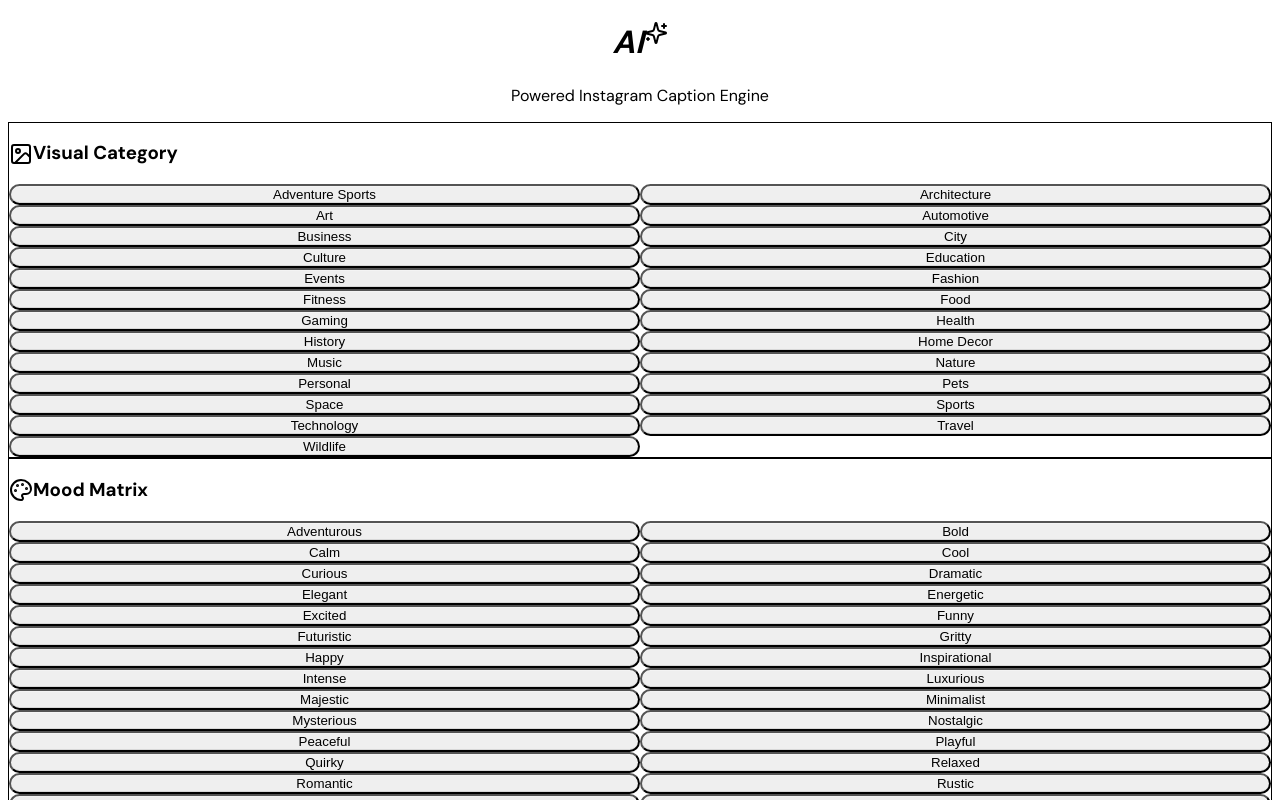
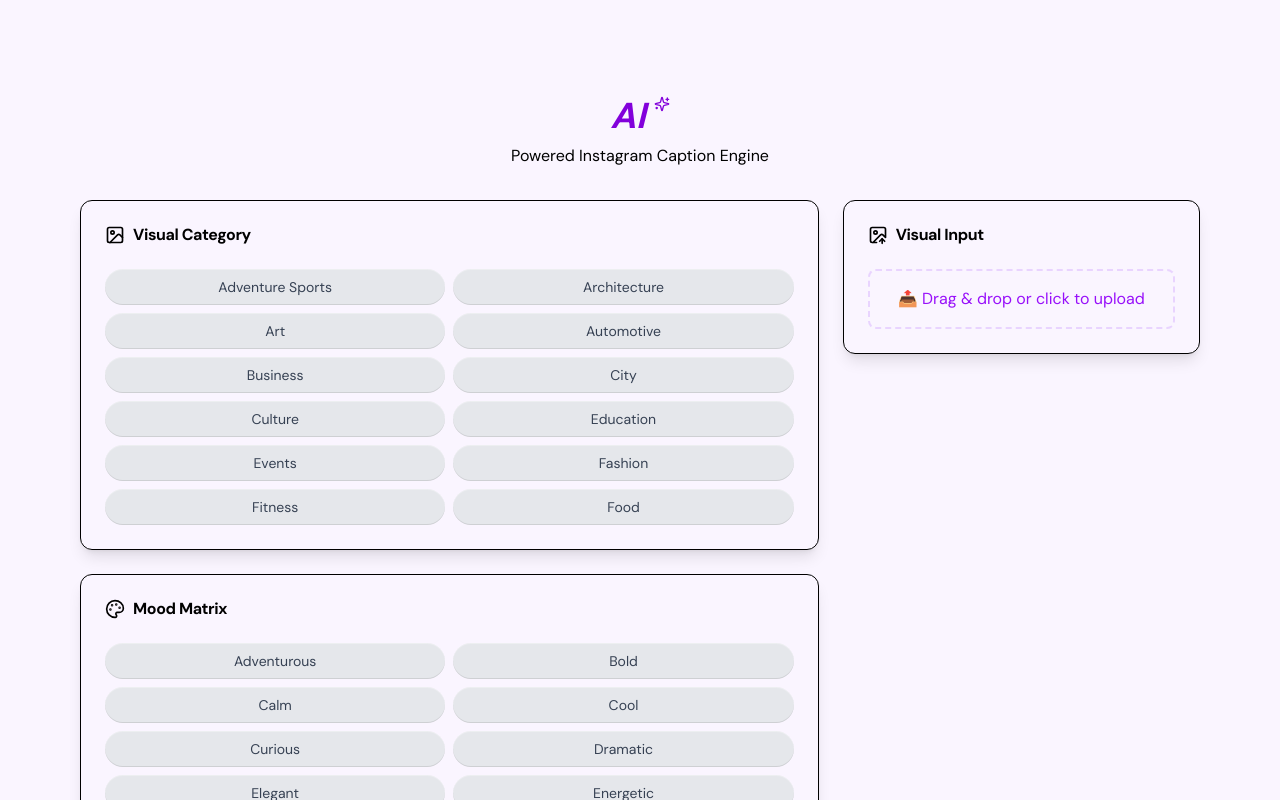
Before and after one commit to shadi-almilhem/Image-Caption-Generator, a Next.js app: page / in a window 1280 px wide. Shown: the top 800 px of the page. Built offline with nearby package versions, Linux system fonts and the light colour scheme.

Commit message:
Refactor styles in CaptionGenerationCard and CustomToggleGroup components; update global CSS to use @layer for utilities

```diff
--- a/app/CaptionGenerationCard.tsx
+++ b/app/CaptionGenerationCard.tsx
@@ -120,7 +120,7 @@
     const text = match ? caption.slice(0, -emoji.length) : caption;
 
     return (
-      <div className="p-4 bg-gradient-to-br from-purple-50 to-blue-50 rounded-lg border border-purple-100 transition-all duration-300 ease-in-out opacity-100 transform translate-y-0">
+      <div className="p-4 bg-linear-to-br from-purple-50 to-blue-50 rounded-lg border border-purple-100 transition-all duration-300 ease-in-out opacity-100 transform translate-y-0">
         {text && <span className="text-lg font-medium">{text.trim()}</span>}
       </div>
     );
--- a/app/globals.css
+++ b/app/globals.css
@@ -1,9 +1,9 @@
-@tailwind base;
-@tailwind components;
-@tailwind utilities;
+@import 'tailwindcss';
 
-body {
-  font-family: Arial, Helvetica, sans-serif;
+@layer utilities {
+  body {
+    font-family: Arial, Helvetica, sans-serif;
+  }
 }
 
 @layer utilities {
--- a/components/ui/CustomToggleGroup.tsx
+++ b/components/ui/CustomToggleGroup.tsx
@@ -25,10 +25,10 @@
         <button
           key={option}
           onClick={() => handleToggle(option)}
-          className={`px-3 py-2 shadow-[inset_0px_-1px_0px_0px_rgba(0,_0,_0,_0.1),_inset_0px_1px_0px_0px_rgba(255,_255,_255,_0.3)]
+          className={`px-3 py-2 shadow-[inset_0px_-1px_0px_0px_rgba(0,0,0,0.1),inset_0px_1px_0px_0px_rgba(255,255,255,0.3)]
   rounded-full text-sm font-medium transition-colors ${
     (multiple ? value.includes(option) : value === option)
-      ? "bg-gradient-to-b from-purple-500 to-purple-600 text-white"
+      ? "bg-linear-to-b from-purple-500 to-purple-600 text-white"
       : "bg-gray-200 text-gray-700 hover:bg-gray-300"
   }`}
         >
--- a/components/ui/toast.tsx
+++ b/components/ui/toast.tsx
@@ -16,7 +16,7 @@
   <ToastPrimitives.Viewport
     ref={ref}
     className={cn(
-      "fixed top-0 z-[100] flex max-h-screen w-full flex-col-reverse p-4 sm:bottom-0 sm:right-0 sm:top-auto sm:flex-col md:max-w-[420px]",
+      "fixed top-0 z-100 flex max-h-screen w-full flex-col-reverse p-4 sm:bottom-0 sm:right-0 sm:top-auto sm:flex-col md:max-w-[420px]",
       className
     )}
     {...props}
@@ -25,7 +25,7 @@
 ToastViewport.displayName = ToastPrimitives.Viewport.displayName;
 
 const toastVariants = cva(
-  "group pointer-events-auto relative flex w-full items-center justify-between space-x-2 overflow-hidden rounded-md border p-4 pr-6 shadow-lg transition-all data-[swipe=cancel]:translate-x-0 data-[swipe=end]:translate-x-[var(--radix-toast-swipe-end-x)] data-[swipe=move]:translate-x-[var(--radix-toast-swipe-move-x)] data-[swipe=move]:transition-none data-[state=open]:animate-in data-[state=closed]:animate-out data-[swipe=end]:animate-out data-[state=closed]:fade-out-80 data-[state=closed]:slide-out-to-right-full data-[state=open]:slide-in-from-top-full data-[state=open]:sm:slide-in-from-bottom-full",
+  "group pointer-events-auto relative flex w-full items-center justify-between space-x-2 overflow-hidden rounded-md border p-4 pr-6 shadow-lg transition-all data-[swipe=cancel]:translate-x-0 data-[swipe=end]:translate-x-(--radix-toast-swipe-end-x) data-[swipe=move]:translate-x-(--radix-toast-swipe-move-x) data-[swipe=move]:transition-none data-[state=open]:animate-in data-[state=closed]:animate-out data-[swipe=end]:animate-out data-[state=closed]:fade-out-80 data-[state=closed]:slide-out-to-right-full data-[state=open]:slide-in-from-top-full data-[state=open]:sm:slide-in-from-bottom-full",
   {
     variants: {
       variant: {
```
